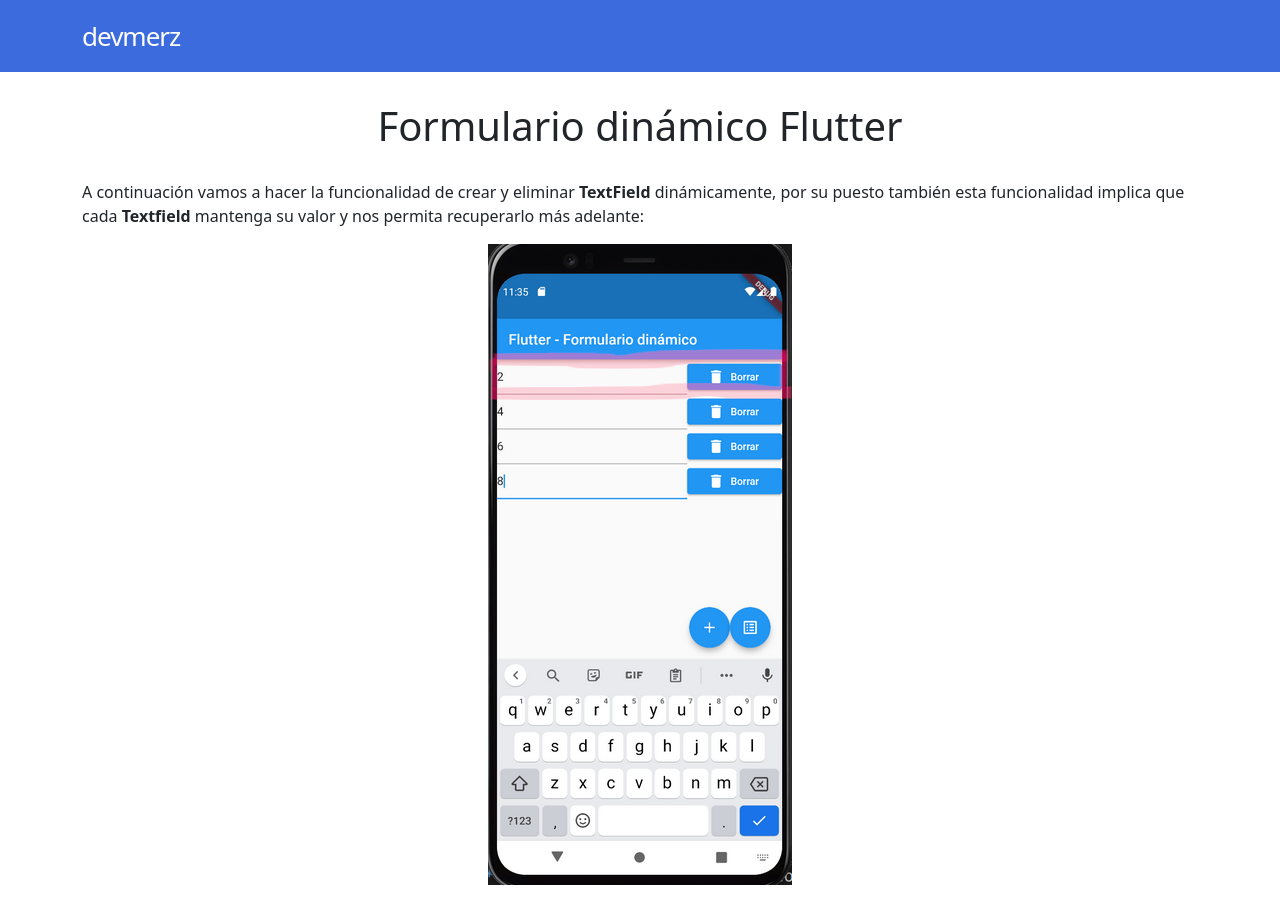
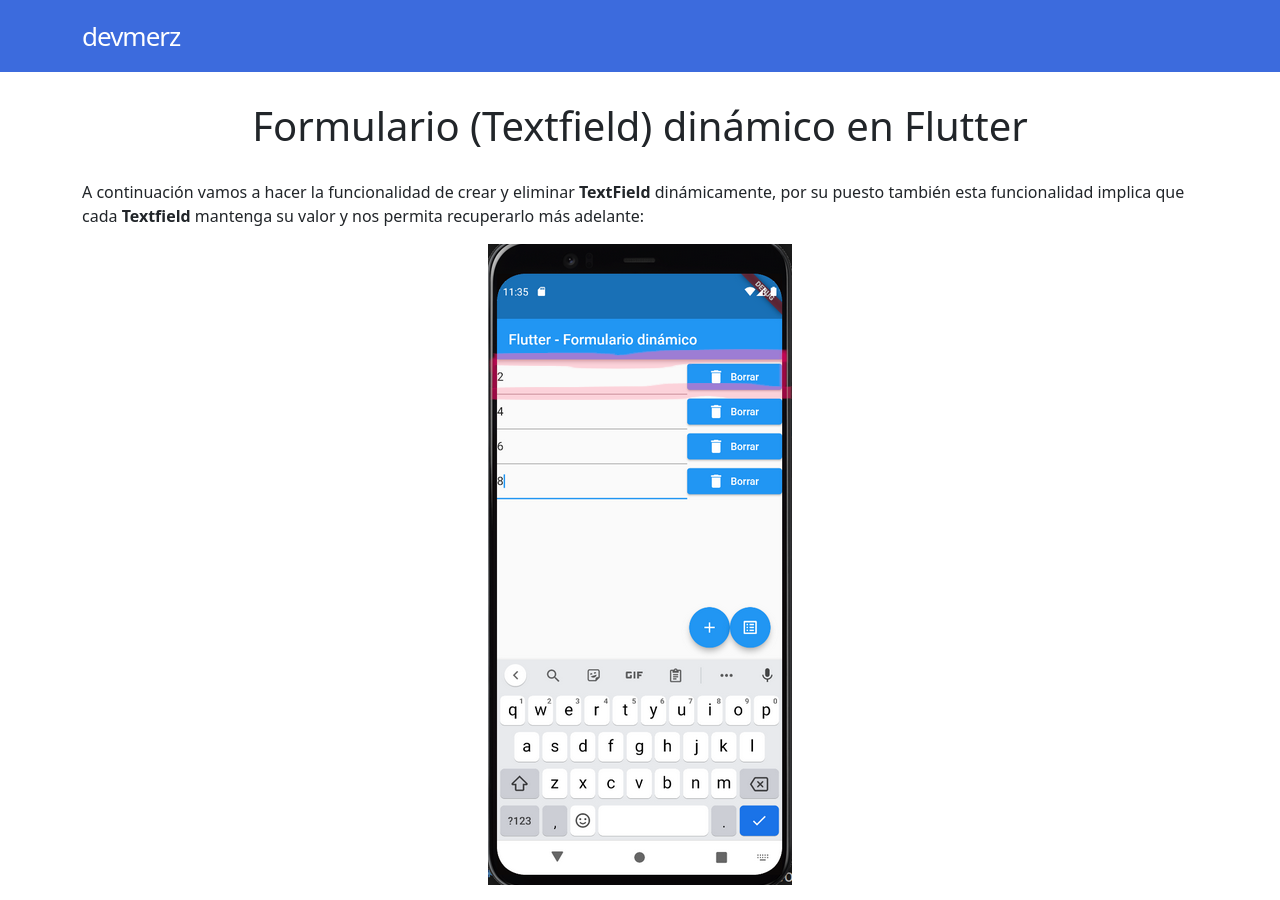
Before and after one commit to devmerz/devmerz.github.io, a Jekyll site: the page built from _posts/2022-12-14-formulario-dinamico-flutter.markdown, in a window 1280 px wide and 900 px high. Built offline with Jekyll 4.4.1, drawn with Linux system fonts in a browser that asks for light colours; comment, search, counter and statistics services are not loaded.

Commit message:
improving flutter dynamic field

```diff
--- a/_posts/2022-12-14-formulario-dinamico-flutter.markdown
+++ b/_posts/2022-12-14-formulario-dinamico-flutter.markdown
@@ -1,7 +1,7 @@
 ---
 layout: post
-title: Formulario dinámico Flutter
-categories: formulario dinámico flutter
+title: Formulario (Textfield) dinámico en Flutter
+categories: formulario dinámico flutter textfield
 permalink: :title
 ---
 
```
